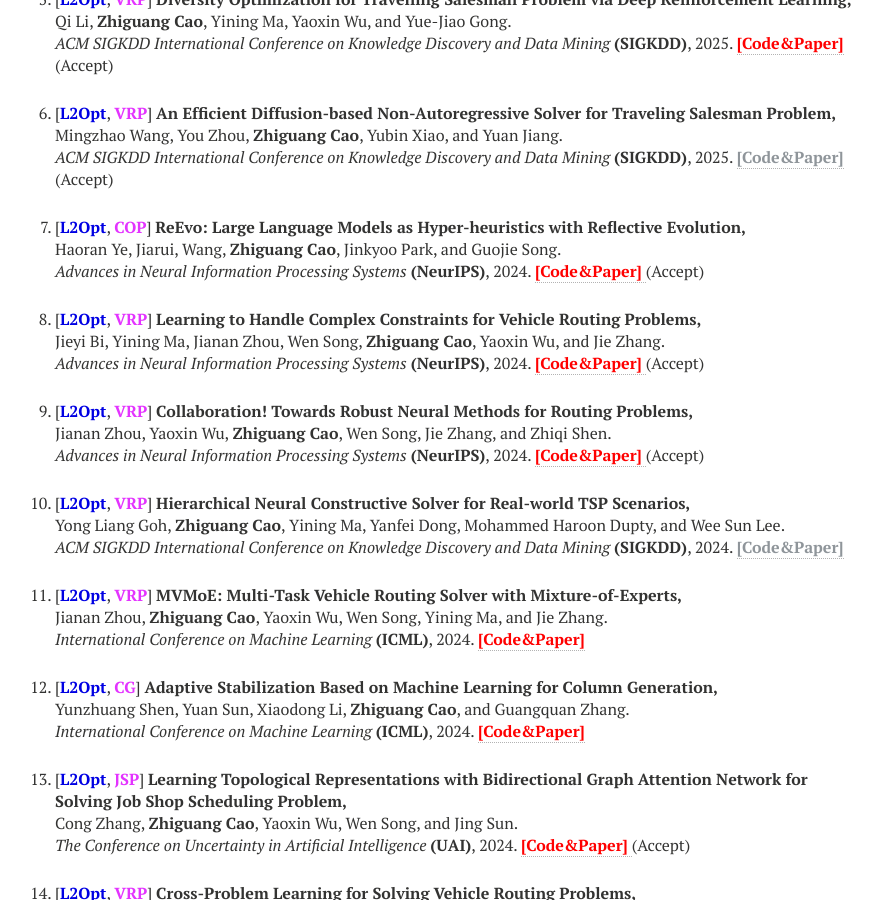
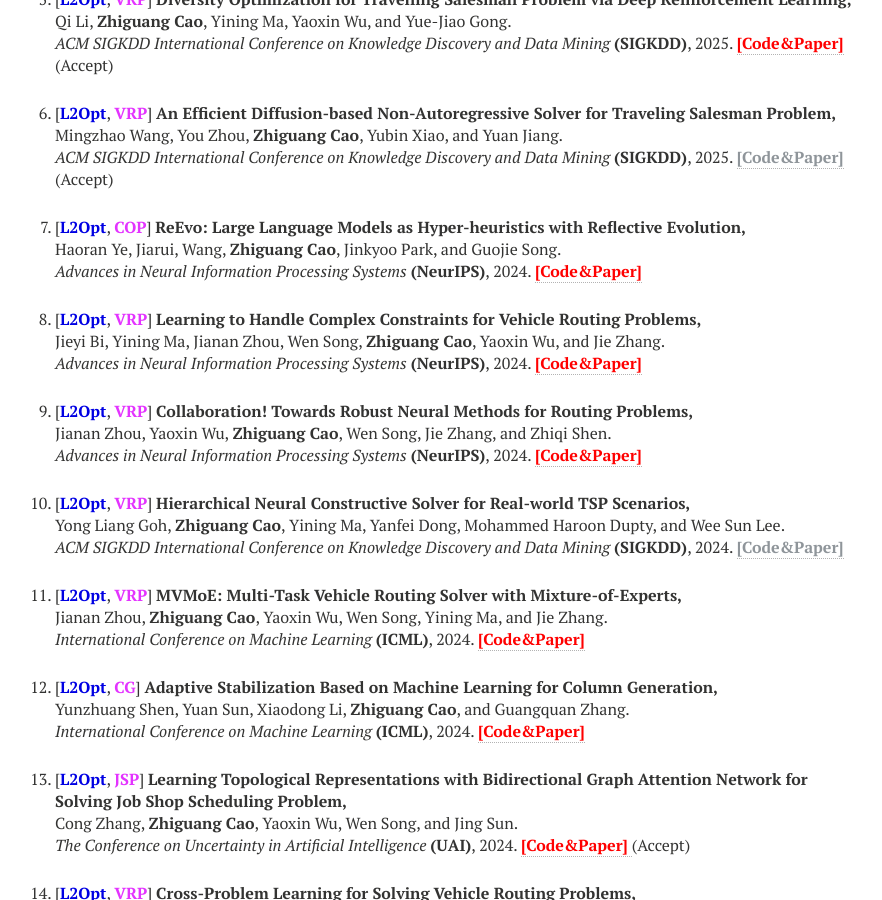
Before and after one commit to zhiguangcaosg/zhiguangcaosg.github.io, a Jekyll site: the page built from publications.md, in a window 1280 px wide and 900 px high, scrolled down 687 px. Shown: the whole window, without its empty margins (265-1147 px from the left). Built offline with Jekyll 4.4.1, drawn with Linux system fonts in a browser that asks for light colours; nearby versions of some CDN libraries.

Commit message:
Update publications.html

```diff
--- a/_layouts/publications.html
+++ b/_layouts/publications.html
@@ -142,7 +142,7 @@ div.bibtex pre { font-size: 75%; overflow: auto;  width: 100%; padding: 0em 0em;
 <p>
 [<font color="#0000E3"><b>L2Opt</b></font>, <font color="#E333FF"><b>COP</b></font>] <b>ReEvo: Large Language Models as Hyper-heuristics with Reflective Evolution,</b>
 <br> Haoran Ye, Jiarui, Wang, <b>Zhiguang Cao</b>, Jinkyoo Park, and Guojie Song.<br>
-<i>Advances in Neural Information Processing Systems</i> <b>(NeurIPS)</b>, 2024. <a href="https://github.com/ai4co/LLM-as-HH" target="_blank"> <font color="#FF0000"><b>[Code&Paper]</b> </font></a> (Accept)
+<i>Advances in Neural Information Processing Systems</i> <b>(NeurIPS)</b>, 2024. <a href="https://github.com/ai4co/LLM-as-HH" target="_blank"> <font color="#FF0000"><b>[Code&Paper]</b> </font></a>
 </p>
 </li>
 
@@ -150,7 +150,7 @@ div.bibtex pre { font-size: 75%; overflow: auto;  width: 100%; padding: 0em 0em;
 <p>
 [<font color="#0000E3"><b>L2Opt</b></font>, <font color="#E333FF"><b>VRP</b></font>] <b>Learning to Handle Complex Constraints for Vehicle Routing Problems,</b>
 <br> Jieyi Bi, Yining Ma, Jianan Zhou, Wen Song, <b>Zhiguang Cao</b>, Yaoxin Wu, and Jie Zhang.<br>
-<i>Advances in Neural Information Processing Systems</i> <b>(NeurIPS)</b>, 2024.  <a href="https://github.com/jieyibi/PIP-constraint" target="_blank"> <font color="#FF0000"><b>[Code&Paper]</b> </font></a> (Accept)
+<i>Advances in Neural Information Processing Systems</i> <b>(NeurIPS)</b>, 2024.  <a href="https://github.com/jieyibi/PIP-constraint" target="_blank"> <font color="#FF0000"><b>[Code&Paper]</b> </font></a>
 </p>
 </li>
 
@@ -158,7 +158,7 @@ div.bibtex pre { font-size: 75%; overflow: auto;  width: 100%; padding: 0em 0em;
 <p>
 [<font color="#0000E3"><b>L2Opt</b></font>, <font color="#E333FF"><b>VRP</b></font>] <b>Collaboration! Towards Robust Neural Methods for Routing Problems,</b>
 <br> Jianan Zhou, Yaoxin Wu,  <b>Zhiguang Cao</b>, Wen Song, Jie Zhang, and Zhiqi Shen.<br>
-<i>Advances in Neural Information Processing Systems</i> <b>(NeurIPS)</b>, 2024. <a href="https://github.com/RoyalSkye/Routing-CNF" target="_blank"> <font color="#FF0000"><b>[Code&Paper]</b> </font></a> (Accept)
+<i>Advances in Neural Information Processing Systems</i> <b>(NeurIPS)</b>, 2024. <a href="https://github.com/RoyalSkye/Routing-CNF" target="_blank"> <font color="#FF0000"><b>[Code&Paper]</b> </font></a>
 </p>
 </li>
 
```
